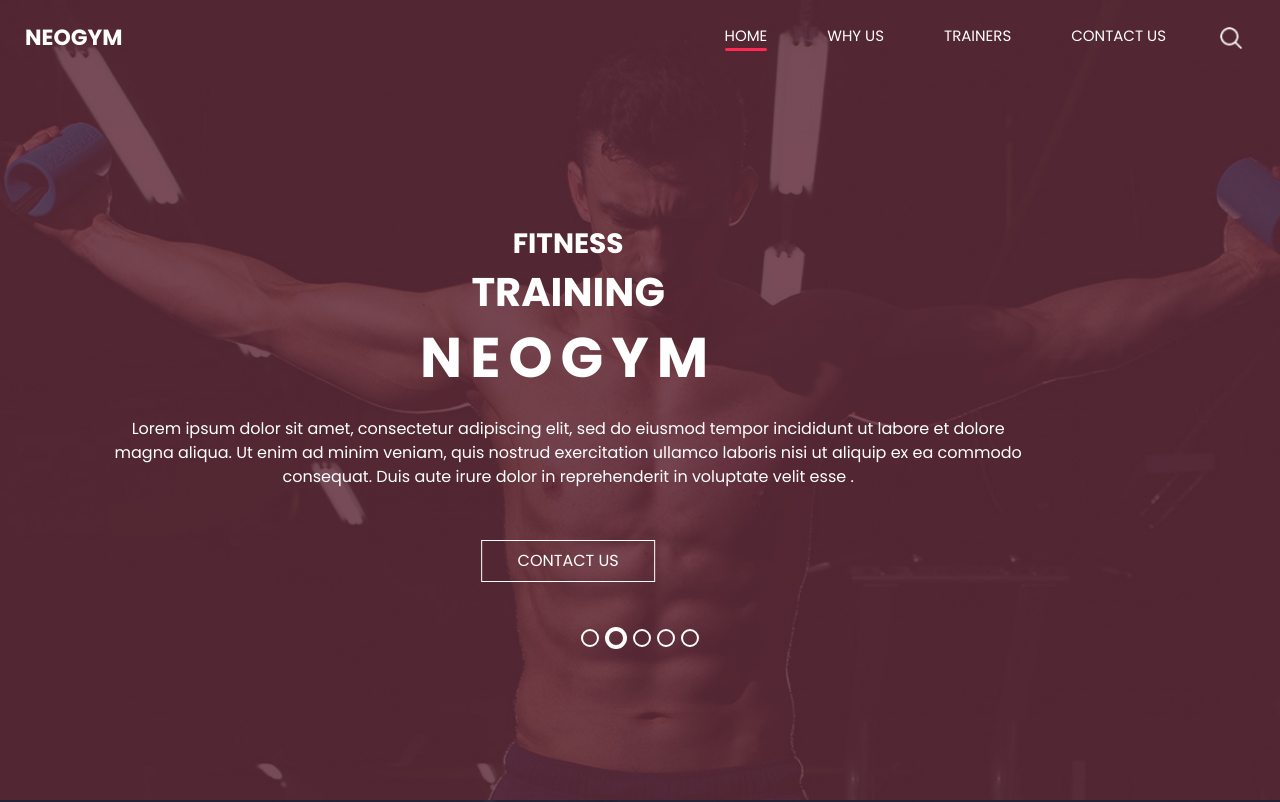
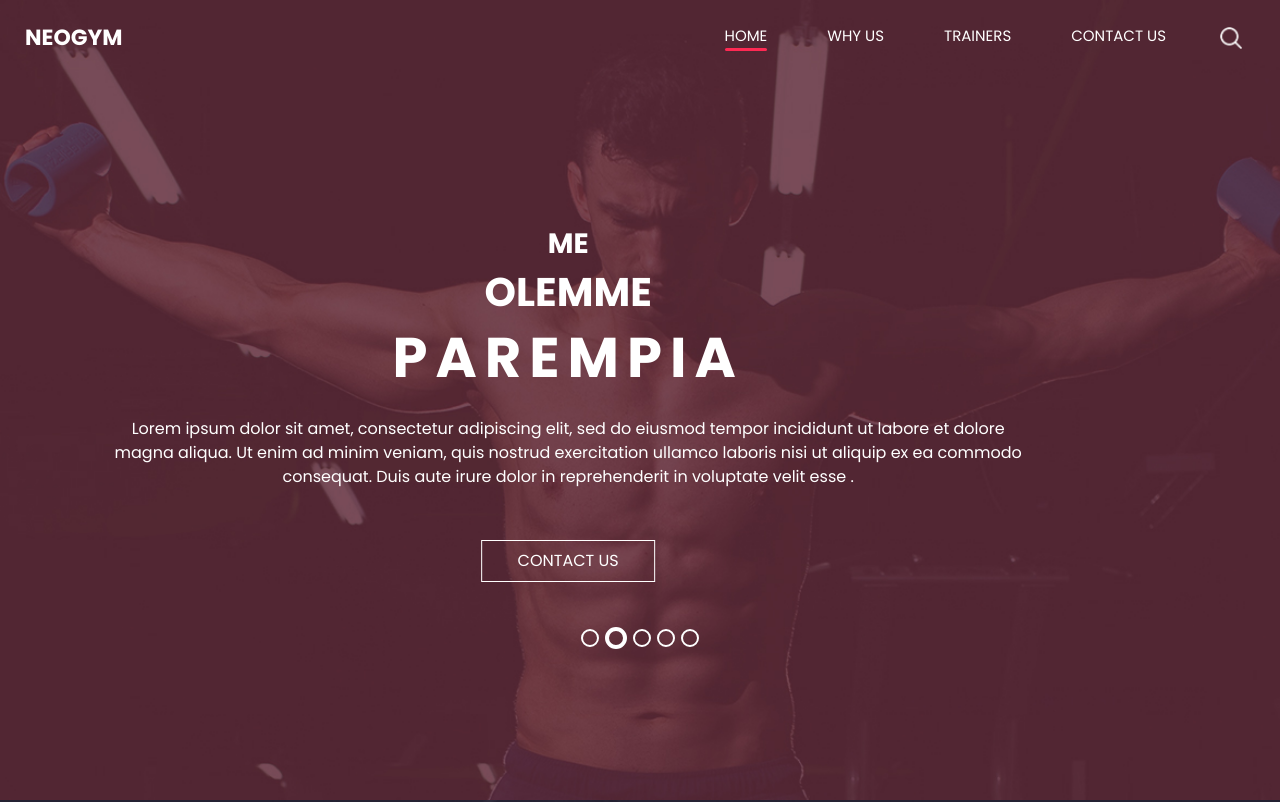
Before and after one commit to Theitalianstallion/Villematikainen.github.io, a plain HTML site: page Demo3/index.html in a window 1280 px wide. Shown: the top 802 px of the page. Drawn offline with nearby package versions, Linux system fonts and the light colour scheme.

Commit message:
tehty päivitys

```diff
--- a/Demo3/index.html
+++ b/Demo3/index.html
@@ -81,13 +81,13 @@
                 <div class="detail-box">
                   <div>
                     <h3>
-                      Fitness
+                      Me
                     </h3>
                     <h2>
-                      Training
+                      Olemme
                     </h2>
                     <h1>
-                      Neogym
+                      Parempia
                     </h1>
                     <p>
                       Lorem ipsum dolor sit amet, consectetur adipiscing elit, sed do eiusmod tempor incididunt ut labore et dolore magna aliqua. Ut enim ad minim veniam, quis nostrud exercitation ullamco laboris nisi ut aliquip ex ea commodo consequat. Duis aute irure dolor in reprehenderit in voluptate velit esse .
@@ -108,13 +108,13 @@
                 <div class="detail-box">
                   <div>
                     <h3>
-                      Fitness
+                      Me
                     </h3>
                     <h2>
-                      Training
+                      Olemme
                     </h2>
                     <h1>
-                      Neogym
+                      Parempia
                     </h1>
                     <p>
                       Lorem ipsum dolor sit amet, consectetur adipiscing elit, sed do eiusmod tempor incididunt ut labore et dolore magna aliqua. Ut enim ad minim veniam, quis nostrud exercitation ullamco laboris nisi ut aliquip ex ea commodo consequat. Duis aute irure dolor in reprehenderit in voluptate velit esse .
@@ -135,13 +135,13 @@
                 <div class="detail-box">
                   <div>
                     <h3>
-                      Fitness
+                      Me
                     </h3>
                     <h2>
-                      Training
+                      Olemme
                     </h2>
                     <h1>
-                      Neogym
+                      Parempia
                     </h1>
                     <p>
                       Lorem ipsum dolor sit amet, consectetur adipiscing elit, sed do eiusmod tempor incididunt ut labore et dolore magna aliqua. Ut enim ad minim veniam, quis nostrud exercitation ullamco laboris nisi ut aliquip ex ea commodo consequat. Duis aute irure dolor in reprehenderit in voluptate velit esse .
@@ -162,13 +162,13 @@
                 <div class="detail-box">
                   <div>
                     <h3>
-                      Fitness
+                      Me
                     </h3>
                     <h2>
-                      Training
+                      Olemme
                     </h2>
                     <h1>
-                      Neogym
+                      Parempia
                     </h1>
                     <p>
                       Lorem ipsum dolor sit amet, consectetur adipiscing elit, sed do eiusmod tempor incididunt ut labore et dolore magna aliqua. Ut enim ad minim veniam, quis nostrud exercitation ullamco laboris nisi ut aliquip ex ea commodo consequat. Duis aute irure dolor in reprehenderit in voluptate velit esse .
```
